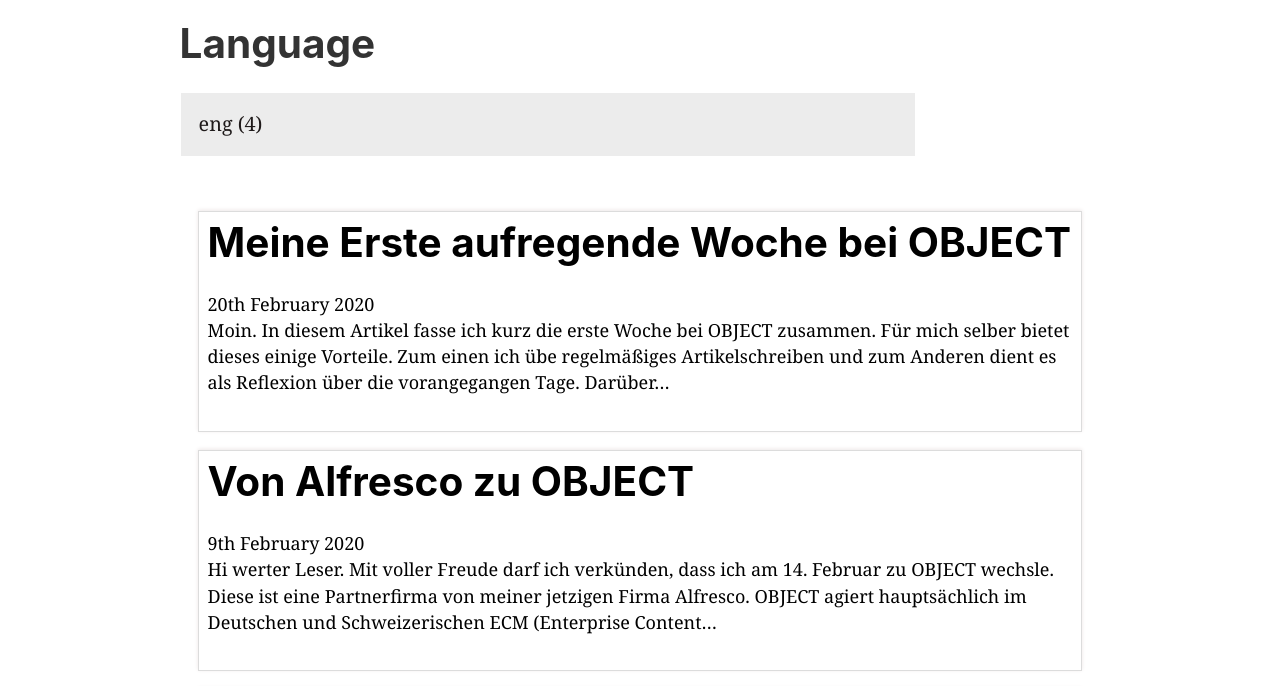
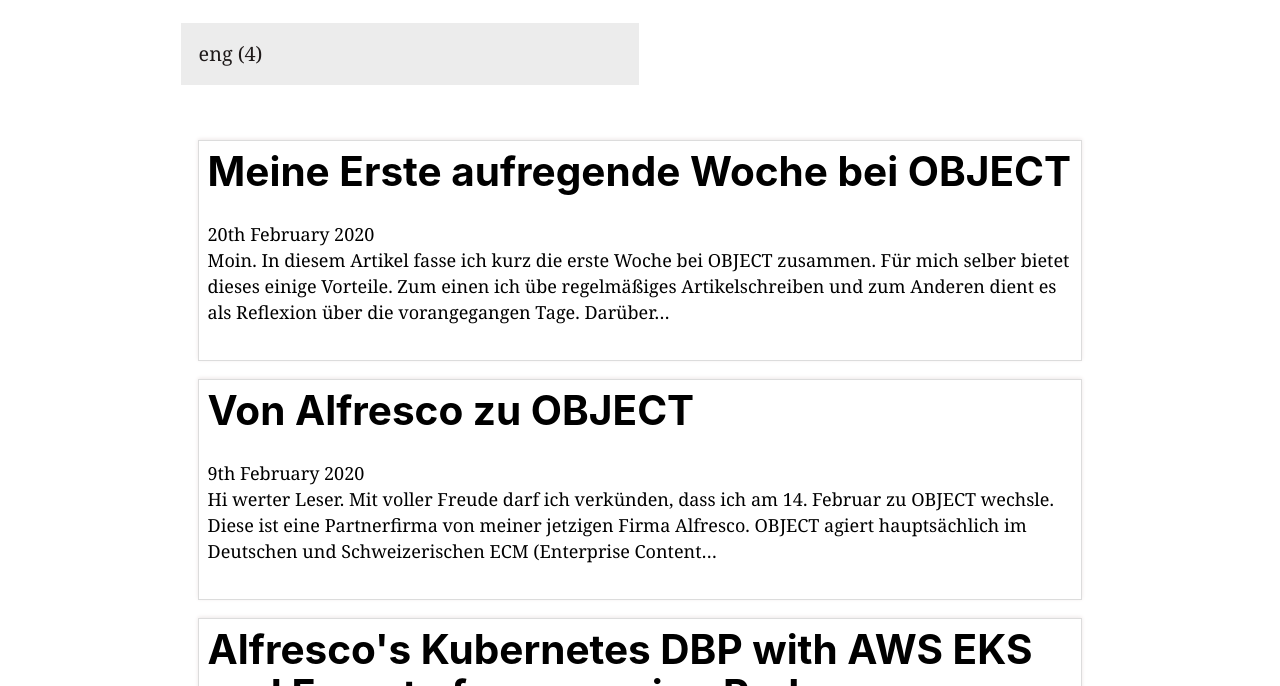
Before and after one commit to mmuller88/mmblog, a Gatsby site: page / in a window 1280 px wide. Shown: the part 101-787 px from the top of the page. Built offline with nearby package versions, Linux system fonts and the light colour scheme; Gatsby itself is replaced by a stand-in of ours.

```diff
--- a/src/pages/index.js
+++ b/src/pages/index.js
@@ -9,7 +9,7 @@
   return (
     <Layout>
       <div className="tags">
-          <h1>Language</h1>
+          {/* <h1>Language</h1> */}
           {
               data.filter((tag) => tag.fieldValue === "eng" ||  tag.fieldValue === "de").map(tag => (
                   <Link to={`tags/${tag.fieldValue}`} >
--- a/src/pages/post.css
+++ b/src/pages/post.css
@@ -31,7 +31,7 @@
 
 .tags{
   display: flex;
-  flex-direction: column;
+  flex-direction: row;
 }
 
 .tags a{
@@ -40,7 +40,7 @@
       background-color: #ececec;
   border: 1px solid #ffff;
   border: 1px solid #ffff;
-  width: 80%;
+  width: 50%;
   padding: 1rem;
   text-decoration: none;
   font-size: 1.1rem;
```
